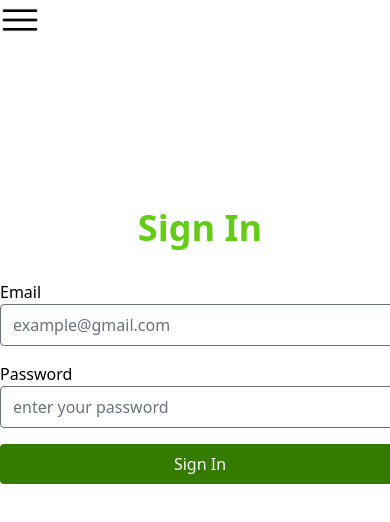
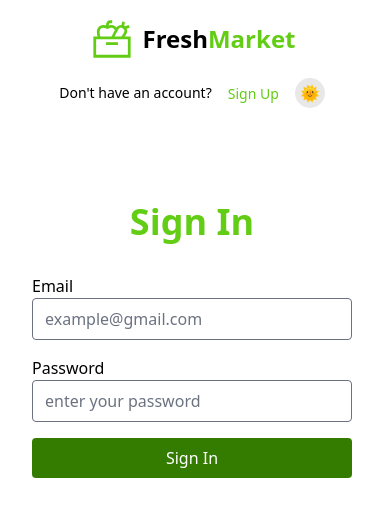
Before and after one commit to adesinta/mini-project, a React (Vite) app: page /sign-in in a window 390 px wide. Shown: the top 522 px of the page. Built offline with nearby package versions, Linux system fonts and the light colour scheme; the HTML template or start-up script is replaced by a standard one.

Commit message:
feat: add responsive mobile and tablet on the sign in and sign up pages

```diff
--- a/src/pages/sign-in/SignIn.jsx
+++ b/src/pages/sign-in/SignIn.jsx
@@ -6,18 +6,12 @@ import Swal from "sweetalert2";
 import ToggleButton from "../../components//global-components/ToggleDarkMode";
 import logoImg from "../../assets/logo.svg";
 import marketImg from "../../assets/market-img.svg";
-import HumbergerIcon from "../../assets/humberger-icon.svg";
 
 const SignIn = () => {
   const navigate = useNavigate();
   const { darkMode } = useDarkMode();
   const [email, setEmail] = useState("");
   const [password, setPassword] = useState("");
-  const [isMobileMenuOpen, setMobileMenuOpen] = useState(false);
-
-  const toggleMobileMenu = () => {
-    setMobileMenuOpen(!isMobileMenuOpen);
-  };
 
   const handleLogin = (e) => {
     e.preventDefault();
@@ -84,10 +78,6 @@ const SignIn = () => {
     }
   };
 
-  const cartIconStyle = {
-    filter: darkMode ? "invert(1)" : "invert(0)",
-  };
-
   return (
     <div
       className={`bg-${darkMode ? "black" : "white"} text-${
@@ -96,7 +86,7 @@ const SignIn = () => {
     >
       <div className="flex justify-between">
         <div className="">
-          <div className="md:w-[790px] hidden md:flex md:justify-between md:p-4">
+          <div className="w-full md:w-[790px] flex flex-col justify-center items-center md:flex-row md:justify-between p-4">
             <div>
               <div
                 onClick={() => {
@@ -104,7 +94,7 @@ const SignIn = () => {
                 }}
                 className="flex gap-x-2 cursor-default"
               >
-                <img src={logoImg} alt="" />
+                <img src={logoImg} alt="" className="w-13 md:w-14" />
                 <h1
                   className={`bg-${darkMode ? "black" : "white"} text-${
                     darkMode ? "white" : "black"
@@ -115,16 +105,16 @@ const SignIn = () => {
               </div>
             </div>
             <div>
-              <div className="flex p-4 gap-x-4">
+              <div className="flex p-4 gap-x-4 text-center items-center">
                 <div>
-                  <p>Don't have an account?</p>
+                  <p className="text-sm">Don't have an account?</p>
                 </div>
                 <div>
                   <button
                     onClick={() => {
                       navigate("/sign-up");
                     }}
-                    className="text-[#62CD14]"
+                    className="text-[#62CD14] text-sm"
                   >
                     Sign Up
                   </button>
@@ -133,26 +123,9 @@ const SignIn = () => {
               </div>
             </div>
           </div>
-          <div className="sm:hidden">
-            <button onClick={toggleMobileMenu} className="outline-none">
-              <img
-                src={HumbergerIcon}
-                alt=""
-                width={40}
-                className={`${isMobileMenuOpen} `}
-                style={{ ...cartIconStyle, fill: darkMode ? "white" : "white" }}
-              />
-            </button>
-          </div>
 
-          {isMobileMenuOpen && (
-            <div className="sm:hidden absolute top-16 left-0 right-0 bg-white">
-
-              hahaha
-            </div>
-          )}
-          <div className="flex items-center justify-center h-[600px]">
-            <div className="flex flex-col items-center gap-y-8">
+          <div className="flex items-center h-[400px] md:h-[800px] justify-center px-8 w-full ">
+            <div className="flex flex-col items-center gap-y-8" >
               <p className="font-bold text-4xl text-[#62CD14]">Sign In</p>
               <form onSubmit={handleLogin}>
                 <div className="flex flex-col gap-y-4">
@@ -163,7 +136,7 @@ const SignIn = () => {
                       value={email}
                       onChange={(e) => setEmail(e.target.value)}
                       placeholder="example@gmail.com"
-                      className="text-black rounded w-[400px]"
+                      className="text-black rounded w-80 md:w-[400px]"
                     />
                   </div>
                   <div className="flex flex-col">
@@ -173,7 +146,7 @@ const SignIn = () => {
                       value={password}
                       onChange={(e) => setPassword(e.target.value)}
                       placeholder="enter your password"
-                      className="text-black rounded w-[400px]"
+                      className="text-black rounded w-80 md:w-[400px]"
                     />
                   </div>
                   <button
--- a/src/pages/sign-up/SignUp.jsx
+++ b/src/pages/sign-up/SignUp.jsx
@@ -6,12 +6,18 @@ import Swal from "sweetalert2";
 import ToggleButton from "../../components/global-components/ToggleDarkMode";
 import logoImg from "../../assets/logo.svg";
 import marketImg from "../../assets/market-img.svg";
+import HumbergerIcon from "../../assets/humberger-icon.svg";
 
 const SignUp = () => {
   const navigate = useNavigate();
   const { darkMode } = useDarkMode();
   const [email, setEmail] = useState("");
   const [password, setPassword] = useState("");
+  const [isMobileMenuOpen, setMobileMenuOpen] = useState(false);
+
+  const toggleMobileMenu = () => {
+    setMobileMenuOpen(!isMobileMenuOpen);
+  };
 
   const handleSignUp = (e) => {
     e.preventDefault();
@@ -35,17 +41,27 @@ const SignUp = () => {
     });
   };
 
+  const cartIconStyle = {
+    filter: darkMode ? "invert(1)" : "invert(0)",
+  };
+
   return (
-    <div className={`bg-${darkMode ? "black" : "white"} text-${
+    <div
+      className={`bg-${darkMode ? "black" : "white"} text-${
         darkMode ? "white" : "black"
-    } w-full h-screen overflow-hidden`}>
+      } w-full h-screen overflow-hidden`}
+    >
       <div className="flex justify-between">
         <div className="">
-          <div className="w-[790px] flex justify-between p-4">
+        <div className="w-full md:w-[790px] flex flex-col justify-center items-center md:flex-row md:justify-between p-4">
             <div>
-              <Link to={"/"}>
-                <div className="flex gap-x-2 cursor-default">
-                  <img src={logoImg} alt="" />
+              <div
+                onClick={() => {
+                  navigate("/");
+                }}
+                className="flex gap-x-2 cursor-default"
+              >
+                <img src={logoImg} alt="" className="w-13 md:w-14" />
                 <h1
                   className={`bg-${darkMode ? "black" : "white"} text-${
                     darkMode ? "white" : "black"
@@ -54,21 +70,28 @@ const SignUp = () => {
                   Fresh<span className="text-[#62CD14]">Market</span>
                 </h1>
               </div>
-              </Link>
-            </div>
-            <div className="flex p-4 gap-x-4">
-              <div>
-                <p>Already have an account?</p>
             </div>
             <div>
-                <Link to={"/sign-in"}>
-                  <p className="text-[#62CD14]">Sign In</p>
-                </Link>
+              <div className="flex p-4 gap-x-4 text-center items-center">
+                <div>
+                  <p className="text-sm">Already have an account?</p>
+                </div>
+                <div>
+                  <button
+                    onClick={() => {
+                      navigate("/sign-in");
+                    }}
+                    className="text-[#62CD14] text-sm"
+                  >
+                    Sign In
+                  </button>
                 </div>
                 <ToggleButton />
               </div>
             </div>
-          <div className="flex items-center justify-center h-[600px]">
+          </div>
+
+          <div className="flex items-center h-[400px] md:h-[800px] justify-center px-8 w-full ">
             <div className="flex flex-col items-center gap-y-8">
               <p className="font-bold text-4xl text-[#62CD14]">
                 Create an account
@@ -82,7 +105,7 @@ const SignUp = () => {
                       value={email}
                       onChange={(e) => setEmail(e.target.value)}
                       placeholder="example@gmail.com"
-                      className="text-black rounded w-[400px]"
+                      className="text-black rounded w-80 md:w-[400px]"
                     />
                   </div>
                   <div className="flex flex-col">
@@ -92,7 +115,7 @@ const SignUp = () => {
                       value={password}
                       onChange={(e) => setPassword(e.target.value)}
                       placeholder="enter your password"
-                      className="text-black rounded w-[400px]"
+                      className="text-black rounded md:w-[400px]"
                     />
                   </div>
                   <button
```
Lines whose indentation alone changed are shown as unchanged.
